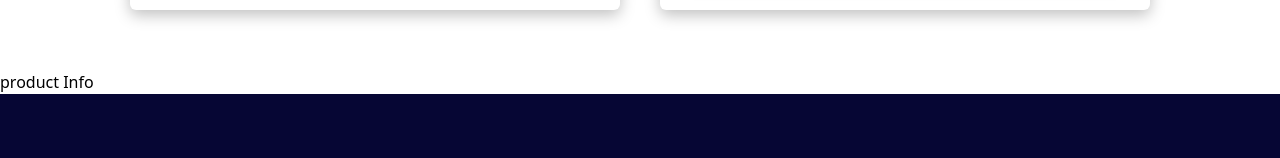
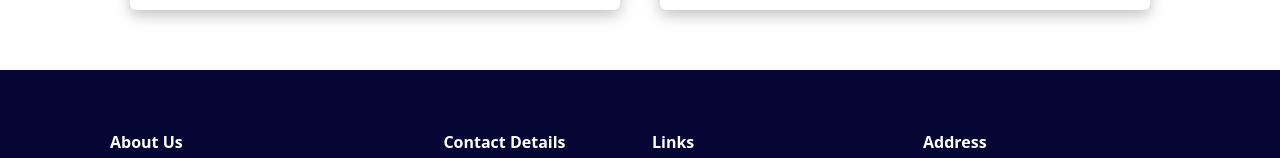
Before and after one commit to WebMDev/DezzVastra, a React (Vite) app: page / in a window 1280 px wide. Shown: the part 4104-4262 px from the top of the page. Built offline with nearby package versions, Linux system fonts and the light colour scheme.

Commit message:
new updates!

```diff
--- a/src/App.jsx
+++ b/src/App.jsx
@@ -11,7 +11,7 @@ function App() {
     <>
       <Navbar />
       <Home />
-      <ProductInfo />
+      {/* <ProductInfo /> */}
       {/* <Routes>
         <Route path='/' element={<Home />} />
 
```
